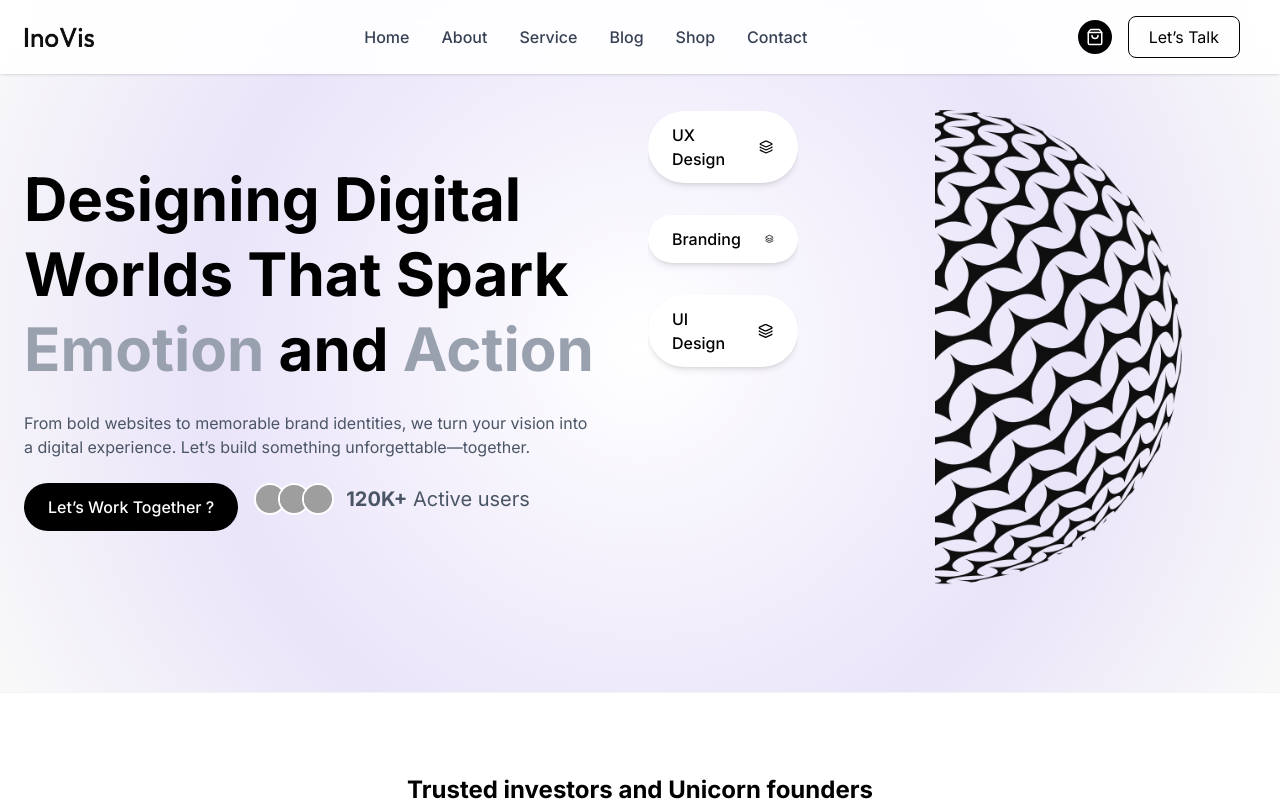
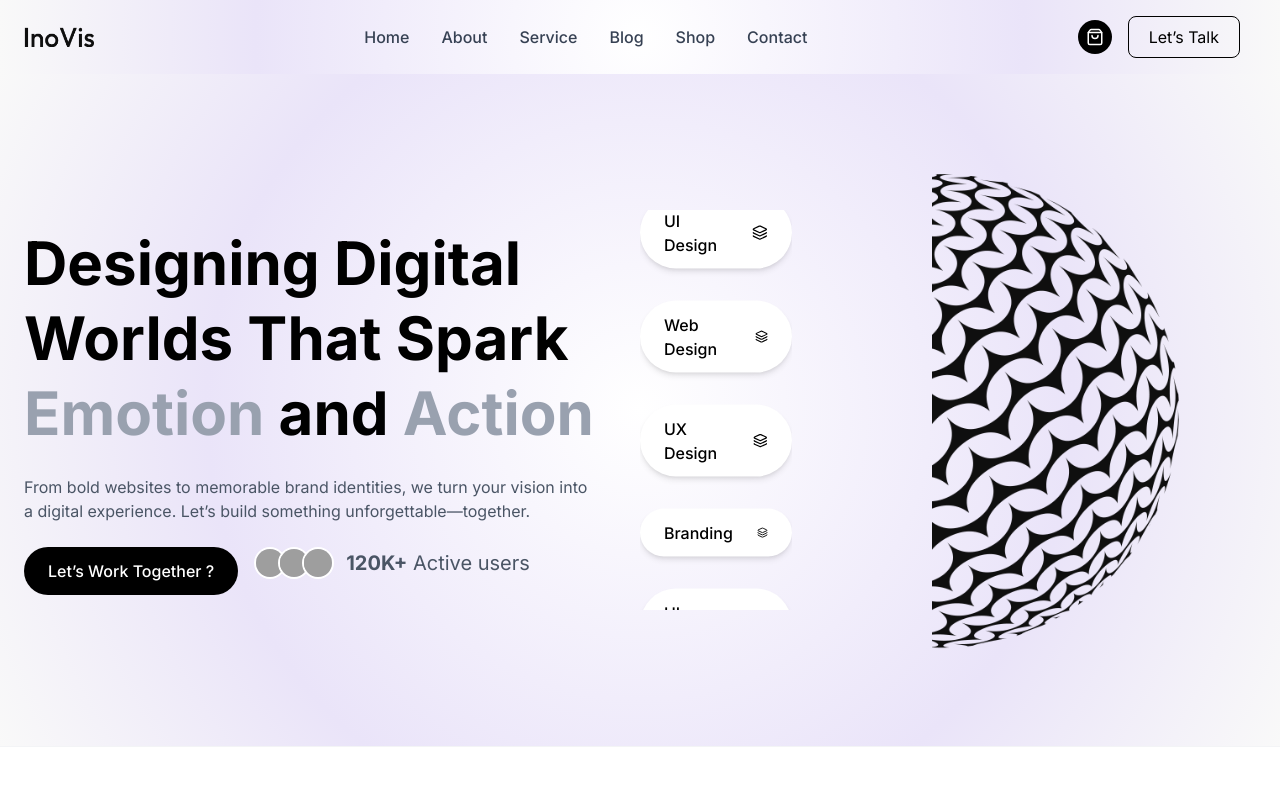
Before and after one commit to Meiprakash/Zenthink, a Next.js app: page / in a window 1280 px wide. Shown: the top 801 px of the page. Built offline with nearby package versions, Linux system fonts and the light colour scheme; grey boxes are pictures that could not be loaded.

Commit message:
Fix : fixed the hero section and navbar bg

```diff
--- a/src/app/Components/Hero_Section.tsx
+++ b/src/app/Components/Hero_Section.tsx
@@ -4,7 +4,16 @@ import { Layers } from "lucide-react";
 import Image from "next/image";
 import { motion } from "framer-motion";
 
-const rotatingTexts = ["Web Design", "UX Design", "Branding", "UI Design"];
+const rotatingTexts = [
+  "Web Design",
+  "UX Design",
+  "Branding",
+  "UI Design",
+  "Web Design",
+  "UX Design",
+  "Branding",
+  "UI Design",
+];
 
 export default function Hero() {
   return (
@@ -107,26 +116,26 @@ export default function Hero() {
           className="relative flex items-center justify-end w-full md:w-1/2 gap-10 md:gap-16"
         >
           {/* Floating / Scrolling Texts */}
-          <div className="h-[400px] md:h-[500px] overflow-hidden flex flex-col justify-center z-10 ml-2">
+
+          <div className="h-[400px] md:h-[400px] overflow-hidden relative">
             <motion.div
               animate={{ y: ["0%", "-50%"] }}
               transition={{
                 repeat: Infinity,
-                duration: 8,
+                duration: 18,
                 ease: "linear",
+                repeatType: "loop",
               }}
+              className="flex flex-col"
             >
               {[...rotatingTexts, ...rotatingTexts].map((text, i) => (
-                <motion.div
-                  key={`${text}-${i}`}
-                  initial={{ opacity: 0, y: 20 }}
-                  animate={{ opacity: 1, y: 0 }}
-                  transition={{ delay: i * 0.1 }}
+                <div
+                  key={i}
                   className="mb-16 md:mb-8 bg-white text-black shadow-md rounded-full px-6 py-3 text-sm md:text-base font-medium flex items-center gap-6"
                 >
                   <span>{text}</span>
                   <Layers size={18} />
-                </motion.div>
+                </div>
               ))}
             </motion.div>
           </div>
--- a/src/app/Components/Navbar/Navbar.tsx
+++ b/src/app/Components/Navbar/Navbar.tsx
@@ -1,36 +1,40 @@
 "use client";
+
 import { useState } from "react";
 import { ShoppingBag, Menu, X } from "lucide-react";
 import Link from "next/link";
+import { useRouter } from "next/navigation";
 import logo from "@/app/assets/logo.png";
 import Image from "next/image";
 import { motion, AnimatePresence } from "framer-motion";
 
+const navItems = [
+  { name: "Home", href: "/" },
+  { name: "About", href: "/AboutUS" },
+  { name: "Service", href: "/Service" },
+  { name: "Blog", href: "/Blog" },
+  { name: "Shop", href: "/Shop" },
+  { name: "Contact", href: "/Contact" },
+];
+
 const Navbar = () => {
   const [menuOpen, setMenuOpen] = useState(false);
-  const navItems = [
-    { name: "Home", href: "/" },
-    { name: "About", href: "/" },
-    { name: "Service", href: "/" },
-    { name: "Blog", href: "/" },
-    { name: "Shop", href: "/" },
-    { name: "Contact", href: "/" },
-  ];
+  const router = useRouter();
 
   return (
     <motion.nav
       initial={{ y: -80, opacity: 0 }}
-      animate={{ y: 0, opacity: 1 }}
+      animate={{ y: 0, opacity: 2 }}
       transition={{ type: "spring", stiffness: 80, damping: 15 }}
-      className="fixed top-0 left-0 w-full bg-white/90 backdrop-blur-md shadow-sm z-50"
+      className="top-0 left-0 w-full    "
     >
-      <div className="max-w-7xl mx-auto flex items-center justify-between px-6 py-4">
+      <div className="max-w-7xl mx-auto flex items-center justify-between px-6 py-4 bg-[radial-gradient(circle_at_center,white_0%,#EAE4F9_60%,#f9f9f9_100%)]">
         {/* Logo */}
         <Link href="/">
           <motion.div
             whileHover={{ scale: 1.05 }}
             whileTap={{ scale: 0.95 }}
-            className="flex items-center space-x-2 cursor-pointer"
+            className="flex items-center space-x-2 cursor-pointer "
           >
             <Image src={logo} alt="Logo" width={70} height={50} />
           </motion.div>
@@ -45,7 +49,7 @@ const Navbar = () => {
               animate={{ opacity: 1, y: 0 }}
               transition={{ delay: index * 0.1 }}
             >
-              <Link href={item.href} className="hover:text-lime-400 transition">
+              <Link href={item.href} className="hover:text-black transition">
                 {item.name}
               </Link>
             </motion.li>
@@ -58,15 +62,16 @@ const Navbar = () => {
           <motion.button
             whileHover={{ scale: 1.1, rotate: 10 }}
             whileTap={{ scale: 0.9 }}
-            className="p-2 rounded-full bg-black text-white hover:bg-lime-400 hover:text-black transition"
+            className="p-2 rounded-full bg-black text-white transition"
           >
             <ShoppingBag size={18} />
           </motion.button>
 
-          {/* Talk Button */}
+          {/* Let’s Talk Button */}
           <motion.button
             whileHover={{ scale: 1.05 }}
             whileTap={{ scale: 0.95 }}
+            onClick={() => router.push("/")}
             className="hidden md:block border border-black text-black px-5 py-2 rounded-lg hover:bg-black hover:text-white transition"
           >
             Let’s Talk
@@ -75,9 +80,9 @@ const Navbar = () => {
           {/* Mobile Menu Button */}
           <button
             onClick={() => setMenuOpen(!menuOpen)}
-            className="md:hidden text-gray-800 hover:text-lime-400 rounded-2xl cursor-pointer transition delay-700 duration-300 ease-in-out"
+            className="md:hidden text-gray-800 hover:text-black rounded-2xl cursor-pointer transition delay-700 duration-300 ease-in-out"
           >
-            {menuOpen ? <X size={24} /> : <Menu size={24} />}
+            {menuOpen ? <X size={24} /> : <Menu size={29} />}
           </button>
         </div>
       </div>
@@ -90,9 +95,9 @@ const Navbar = () => {
             animate={{ height: "auto", opacity: 1 }}
             exit={{ height: 0, opacity: 0 }}
             transition={{ duration: 0.3 }}
-            className="md:hidden bg-white border-t border-gray-200"
+            className="md:hidden bg-black border border-gray-200 rounded-2xl ml-19 mr-24 mt-1 text-white"
           >
-            <ul className="flex flex-col items-center py-4 space-y-3">
+            <ul className="flex flex-col items-start ml-10 m-6 py-4 space-y-3">
               {navItems.map((item, index) => (
                 <motion.li
                   key={item.name}
@@ -103,18 +108,26 @@ const Navbar = () => {
                   <Link
                     href={item.href}
                     onClick={() => setMenuOpen(false)}
-                    className="block text-gray-700 hover:text-lime-400 transition"
+                    className="block text-gray-200 hover:text-blue-400 transition duration-300 text-md "
                   >
                     {item.name}
                   </Link>
                 </motion.li>
               ))}
+
+              {/* Mobile Let’s Talk */}
               <motion.div
                 initial={{ opacity: 0, scale: 0.9 }}
                 animate={{ opacity: 1, scale: 1 }}
                 className="flex items-center space-x-3 pt-3"
               >
-                <button className="border border-black text-black px-5 py-2 rounded-lg hover:bg-black hover:text-white transition">
+                <button
+                  onClick={() => {
+                    router.push("/");
+                    setMenuOpen(false);
+                  }}
+                  className="border bg-white border-black text-black px-5 py-2 rounded-lg hover:bg-blue-400 hover:text-white transition duration-300"
+                >
                   Let’s Talk
                 </button>
               </motion.div>
```
